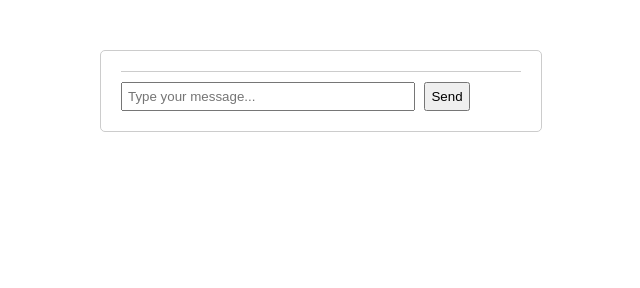
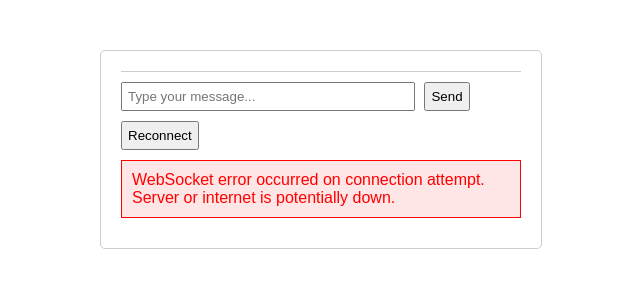
Before and after one commit to mparq/blind-chatroom, a website: page public/index.html in a window 1280 px wide. Shown: the whole page, without its empty margins (319-959 px from the left). Drawn offline with Linux system fonts and the light colour scheme.

Commit message:
Allow reconnecting when WebSocket connection drops

```diff
--- a/public/app.js
+++ b/public/app.js
@@ -5,19 +5,40 @@ const messageInput = document.getElementById('message-input');
 // https://stackoverflow.com/questions/74258122/codespaces-and-https
 const wsp = window.location.protocol === 'https:' ? 'wss' : 'ws';
 const wsHostAddress = `${wsp}://` + window.location.host;
-const ws = setupWebSocket(wsHostAddress);
+let ws = setupWebSocket(wsHostAddress);
 
 function setupWebSocket(hostAddress) {
     const ws = new WebSocket(hostAddress);
+
+    let errorOnConnect = false;
+
     // WebSocket connection opened
     ws.addEventListener('open', (event) => {
         console.log('WebSocket connection opened:', event);
+        clearErrorMessage();
+        clearReconnectButton();
     });
 
     ws.addEventListener('close', (event) => {
         console.warn(`WebSocket connection closed: ${event}`);
-        // showReconnectButton
+        if (!errorOnConnect) {
+            // unsure about this logic. behavior I'm seeing: if connection gets dropped on server-side, we don't actually
+            // get an 'error' event in browser WebSocket implementation, just a 'close' with a code and a reason.
+            // but if we get an error on connecting (e.g. no internet connection or server is down), then we do get the
+            // 'error' event. hmm. oh well.
+            displayErrorMessage(`WebSocket error occured and the connection was closed. I recommend reconnecting.`);
+        }
+        displayReconnectButton();
     });
+
+    ws.addEventListener('error', (event) => {
+        errorOnConnect = true;
+        // NOTE: most browser implementations strip any web socket error information due to security implications
+        // we can't get much information here, other than showing a generic error message. Sad.
+        // https://stackoverflow.com/questions/18803971/websocket-onerror-how-to-read-error-description
+        console.error(`WebSocket error: There will be a better error message in the browser console.`);
+        displayErrorMessage(`WebSocket error occurred on connection attempt. Server or internet is potentially down.`);
+    })
 
     // WebSocket message received
     ws.addEventListener('message', (event) => {
@@ -25,6 +46,28 @@ function setupWebSocket(hostAddress) {
     });
 
     return ws;
+}
+
+function displayReconnectButton() {
+    document.getElementById('reconnect-button').style.display = 'block';
+}
+
+function clearReconnectButton() {
+    document.getElementById('reconnect-button').style.display = 'none';
+}
+
+function displayErrorMessage(message) {
+    const errorMessageEl = document.getElementById('error-message');
+    errorMessageEl.innerText = message;
+    errorMessageEl.style.display = 'block';
+}
+
+function clearErrorMessage() {
+    document.getElementById('error-message').style.display = 'none';
+}
+
+function reconnect() {
+    ws = setupWebSocket(wsHostAddress);
 }
 
 function processNewMessages(messageJson) {
--- a/public/index.html
+++ b/public/index.html
@@ -11,6 +11,8 @@
         <div id="chat-messages"></div>
         <input type="text" id="message-input" placeholder="Type your message...">
         <button onclick="sendMessage()">Send</button>
+        <button id="reconnect-button" onclick="reconnect()" style="display:none">Reconnect</button>
+        <div id="error-message" style="display:none"></div>
     </div>
 
     <script src="app.js"></script>
--- a/public/styles.css
+++ b/public/styles.css
@@ -32,3 +32,15 @@ button {
     padding: .2em 0;
     border-bottom: 1px solid #0f0f0f;
 }
+
+#error-message {
+    color: red;
+    background-color: #ffe6e6;
+    border: 1px solid red;
+    padding: 10px;
+    margin: 10px 0;
+}
+
+#reconnect-button {
+    margin: 10px 0;
+}
```
